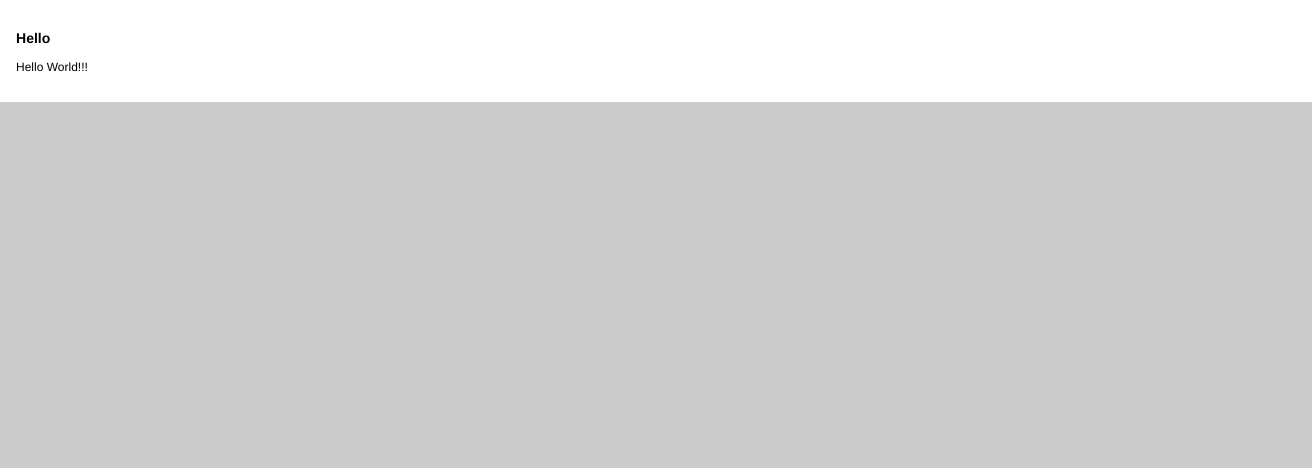
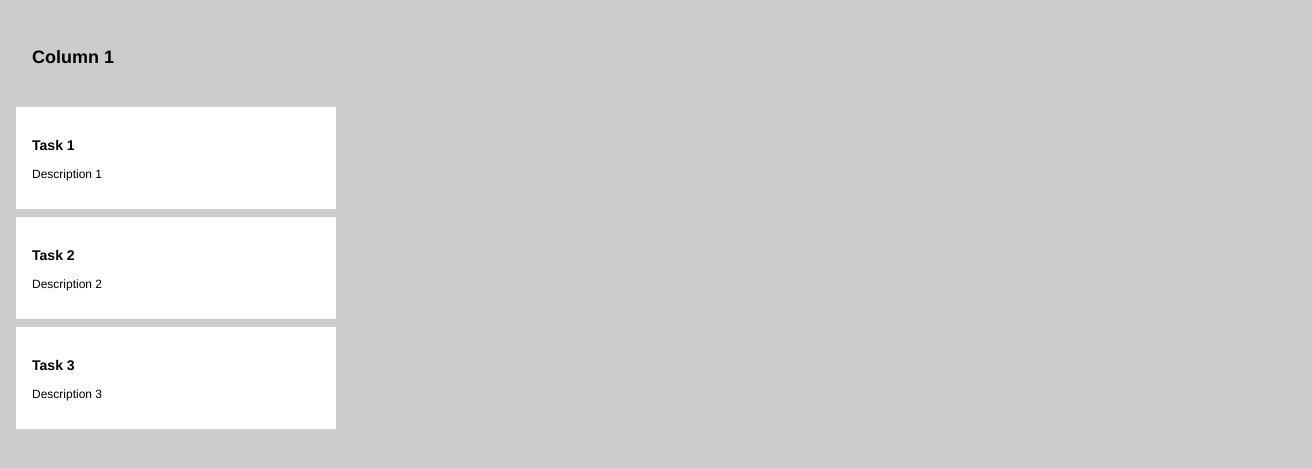
Before and after one commit to surionah/basic-to-do-list, a React (Vite) app: page / in a window 1280 px wide. Shown: the top 468 px of the page, 1312 px wide, since content can reach past the window. Built offline with nearby package versions, Linux system fonts and the light colour scheme.

Commit message:
Implement basic Column component

```diff
--- /dev/null
+++ b/data/data.json
@@ -0,0 +1,17 @@
+[
+  {
+    "id": 1,
+    "title": "Task 1",
+    "description": "Description 1"
+  },
+  {
+    "id": 2,
+    "title": "Task 2",
+    "description": "Description 2"
+  },
+  {
+    "id": 3,
+    "title": "Task 3",
+    "description": "Description 3"
+  }
+]
--- a/src/App.jsx
+++ b/src/App.jsx
@@ -1,10 +1,10 @@
-import Card from './components/Card/Card'
+import Column from './components/Column/Column'
 
 const App = () => {
 
   return (
     <main className="container">
-      <Card title='Hello' description='Hello World!!!' />
+      <Column />
     </main>
   )
 }
--- a/src/components/Card/Card.css
+++ b/src/components/Card/Card.css
@@ -1,5 +1,5 @@
 .card {
-  width: 100%;
   padding: 1rem;
   background-color: white;
+  margin-top: .5rem;
 }
--- /dev/null
+++ b/src/components/Column/Column.css
@@ -0,0 +1,8 @@
+.column {
+  margin: 1rem;
+  width: 20rem;
+}
+
+.column__header {
+  padding: 1rem;
+}
--- /dev/null
+++ b/src/components/Column/Column.jsx
@@ -0,0 +1,21 @@
+import data from '../../../data/data'
+
+import Card from '../Card/Card'
+
+import './Column.css'
+
+const Column = () => {
+
+  return (
+    <div className='column'>
+      <div className='column__header'>
+        <h2>Column 1</h2>
+      </div>
+      {data.map((card) =>
+        <Card title={card.title} description={card.description} key={card.id} />
+      )}
+    </div>
+  )
+}
+
+export default Column
```
